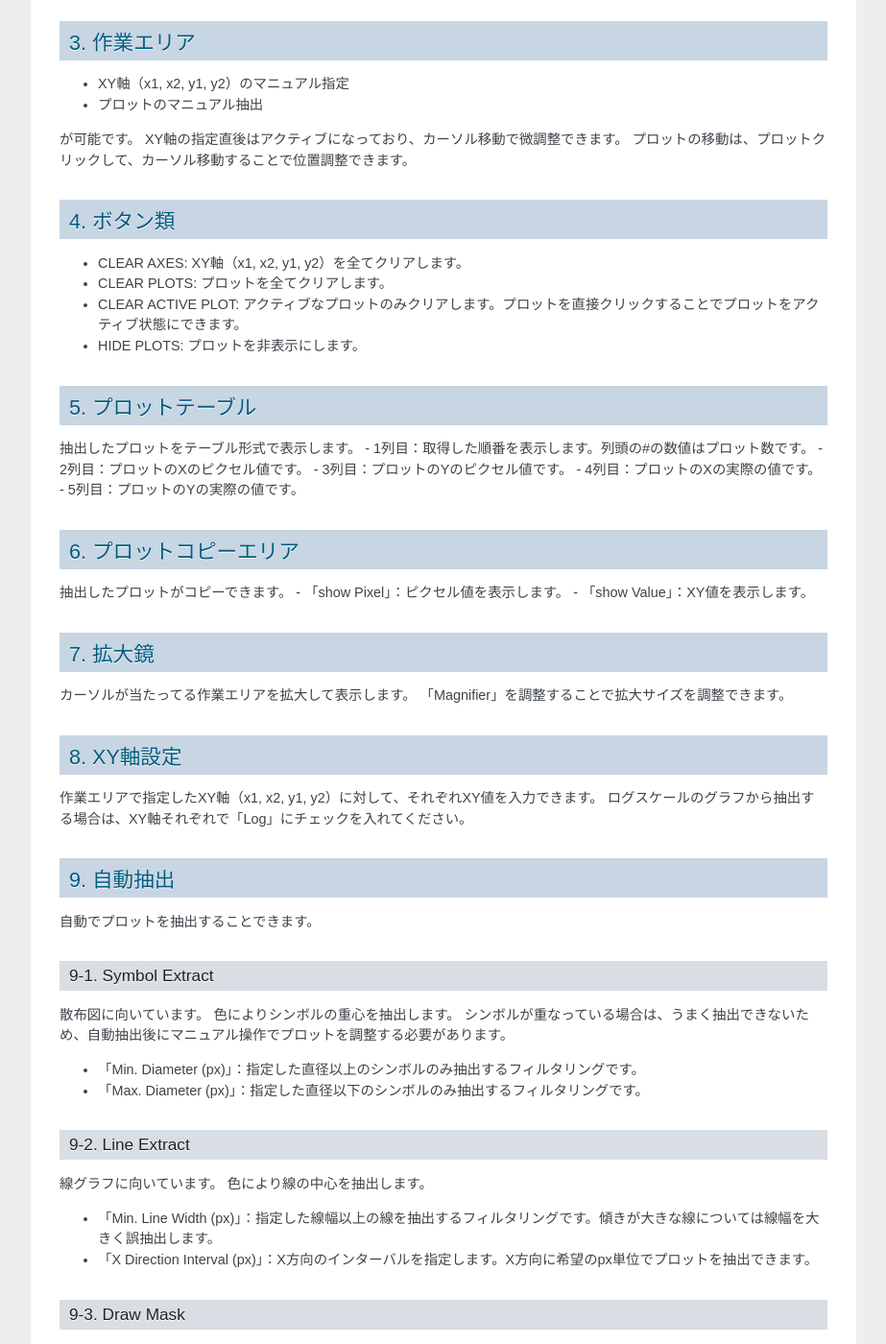
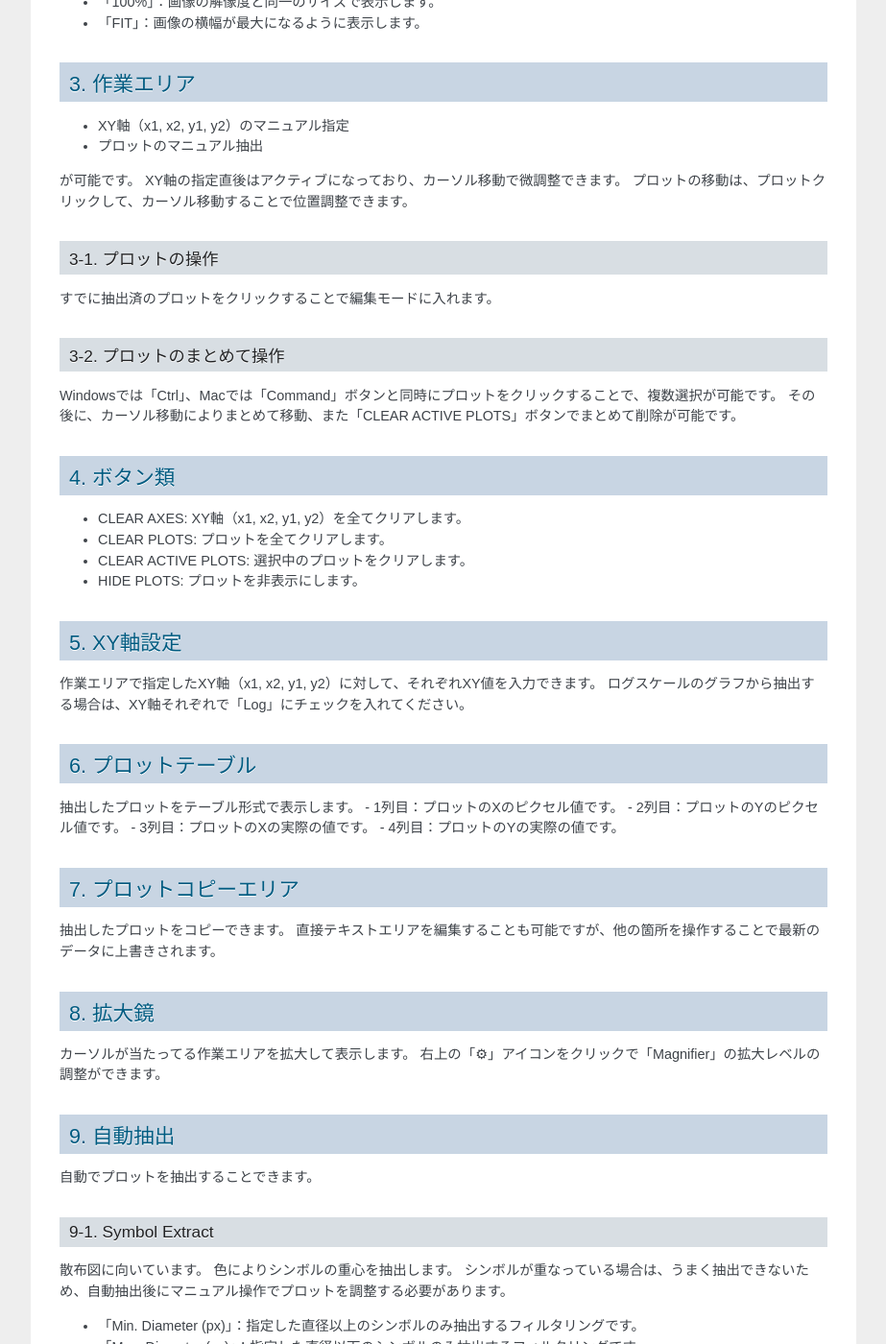
Before and after one commit to t29mato/starry-digitizer, a Sphinx documentation site: the page built from docs/index.rst, in a window 1280 px wide and 1400 px high, scrolled down 1251 px. Shown: the whole window at 96% size, without its empty margins (198-1121 px from the left). Built offline with Sphinx 7.4.7, drawn with Linux system fonts in a browser that asks for light colours; some of the changed text lies outside the part shown.

Commit message:
docs: update

```diff
--- a/docs/index.rst
+++ b/docs/index.rst
@@ -35,6 +35,8 @@ StarryDigitizerドキュメント
 
 2. 読み込んだ画像の調整
 ========================================
+- 「-」：画像を縮小します。
+- 「+」：画像を拡大します。
 - 「100%」：画像の解像度と同一のサイズで表示します。
 - 「FIT」：画像の横幅が最大になるように表示します。
 
@@ -47,38 +49,46 @@ StarryDigitizerドキュメント
 XY軸の指定直後はアクティブになっており、カーソル移動で微調整できます。
 プロットの移動は、プロットクリックして、カーソル移動することで位置調整できます。
 
+3-1. プロットの操作
+----------------------------------------------------------
+すでに抽出済のプロットをクリックすることで編集モードに入れます。
+
+3-2. プロットのまとめて操作
+-----------------------------------------
+Windowsでは「Ctrl」、Macでは「Command」ボタンと同時にプロットをクリックすることで、複数選択が可能です。
+その後に、カーソル移動によりまとめて移動、また「CLEAR ACTIVE PLOTS」ボタンでまとめて削除が可能です。
+
+
 4. ボタン類
 ========================================
 - CLEAR AXES: XY軸（x1, x2, y1, y2）を全てクリアします。
 - CLEAR PLOTS: プロットを全てクリアします。
-- CLEAR ACTIVE PLOT: アクティブなプロットのみクリアします。プロットを直接クリックすることでプロットをアクティブ状態にできます。
+- CLEAR ACTIVE PLOTS: 選択中のプロットをクリアします。
 - HIDE PLOTS: プロットを非表示にします。
 
-5. プロットテーブル
-========================================
-抽出したプロットをテーブル形式で表示します。
-- 1列目：取得した順番を表示します。列頭の#の数値はプロット数です。
-- 2列目：プロットのXのピクセル値です。
-- 3列目：プロットのYのピクセル値です。
-- 4列目：プロットのXの実際の値です。
-- 5列目：プロットのYの実際の値です。
-
-6. プロットコピーエリア
-========================================
-抽出したプロットがコピーできます。
-- 「show Pixel」：ピクセル値を表示します。
-- 「show Value」：XY値を表示します。
-
-
-7. 拡大鏡
-========================================
-カーソルが当たってる作業エリアを拡大して表示します。
-「Magnifier」を調整することで拡大サイズを調整できます。
-
-8. XY軸設定
+5. XY軸設定
 ========================================
 作業エリアで指定したXY軸（x1, x2, y1, y2）に対して、それぞれXY値を入力できます。
 ログスケールのグラフから抽出する場合は、XY軸それぞれで「Log」にチェックを入れてください。
+
+6. プロットテーブル
+========================================
+抽出したプロットをテーブル形式で表示します。
+- 1列目：プロットのXのピクセル値です。
+- 2列目：プロットのYのピクセル値です。
+- 3列目：プロットのXの実際の値です。
+- 4列目：プロットのYの実際の値です。
+
+7. プロットコピーエリア
+========================================
+抽出したプロットをコピーできます。
+直接テキストエリアを編集することも可能ですが、他の箇所を操作することで最新のデータに上書きされます。
+
+8. 拡大鏡
+========================================
+カーソルが当たってる作業エリアを拡大して表示します。
+右上の「⚙」アイコンをクリックで「Magnifier」の拡大レベルの調整ができます。
+
 
 9. 自動抽出
 ========================================
@@ -101,9 +111,9 @@ XY軸の指定直後はアクティブになっており、カーソル移動で
 - 「Min. Line Width (px)」：指定した線幅以上の線を抽出するフィルタリングです。傾きが大きな線については線幅を大きく誤抽出します。
 - 「X Direction Interval (px)」：X方向のインターバルを指定します。X方向に希望のpx単位でプロットを抽出できます。
 
-9-3. Draw Mask
+9-3. Mask
 ---------------------
-自動抽出したい範囲をペンツールを用いてフィルタリングすることができます。透明な黄色色で塗られた箇所のみ自動抽出対象となります。
+自動抽出したい範囲をペンツールを用いてフィルタリングすることができます。半透明な黄色色で塗られた箇所のみ自動抽出対象となります。
 
 9-4. Extracted Color
 ---------------------------
@@ -112,3 +122,7 @@ XY軸の指定直後はアクティブになっており、カーソル移動で
 期待する色がない場合は、選択中の色を選択することで自由に変更できます。その場合スポイトツールを利用することをオススメします。
 
 - 「Color Diff」：自動抽出する色の閾値を変更できます。1〜5あたりを指定するのがオススメです。
+
+9-5. RUN
+-----------------------
+「RUN」ボタン押下で自動抽出、実行できます。
```
Also changed, not shown: docs/_static/SDD/SDD.001.png, docs/_static/SDD/SDD.002.png (deleted), docs/_static/SDD/SDD.003.png (deleted), docs/_static/SDD/SDD.004.png (deleted), docs/_static/SDD/SDD.005.png (deleted).
